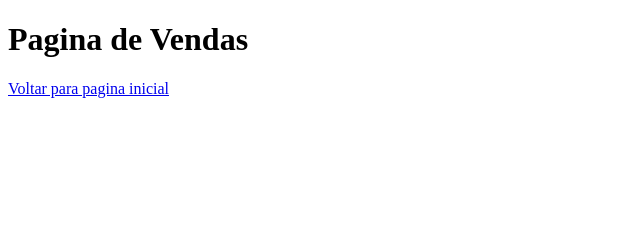
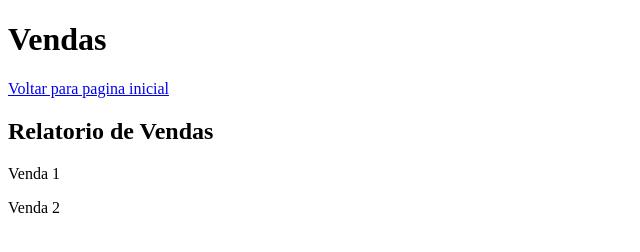
Before and after one commit to AiltonJ97/AulaGitHub, a plain HTML site: page Venda.html in a window 1280 px wide. Shown: the whole page, without its empty margins (0-640 px from the left). Drawn offline with Linux system fonts and the light colour scheme.

Commit message:
Atualização venda

```diff
--- a/Venda.html
+++ b/Venda.html
@@ -7,9 +7,10 @@
     <title>Document</title>
 </head>
 <body>
-    <h1>
-        Pagina de Vendas
-    </h1>
+    <h1>Vendas</h1>
     <a href="index.html">Voltar para pagina inicial</a>
+    <h2>Relatorio de Vendas</h2>
+    <p>Venda 1</p>
+    <p>Venda 2</p>
 </body>
 </html>
```
